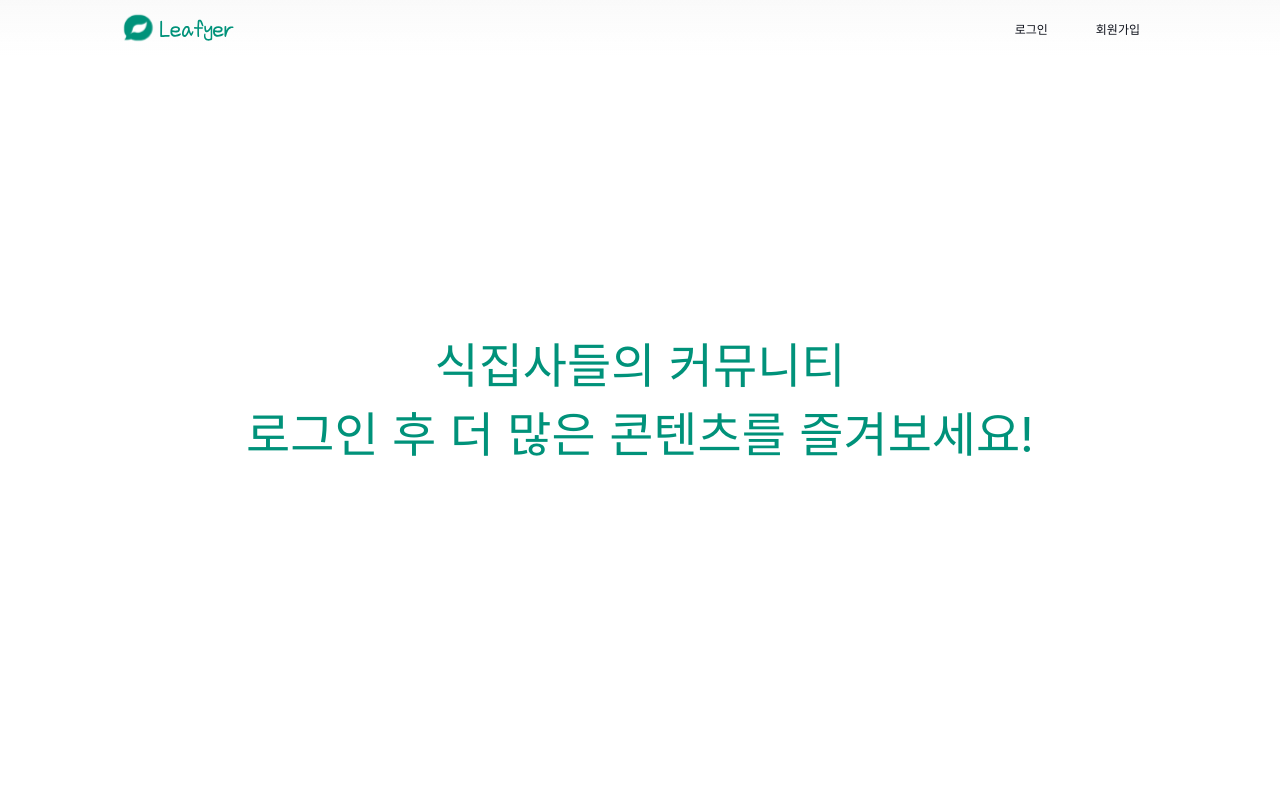
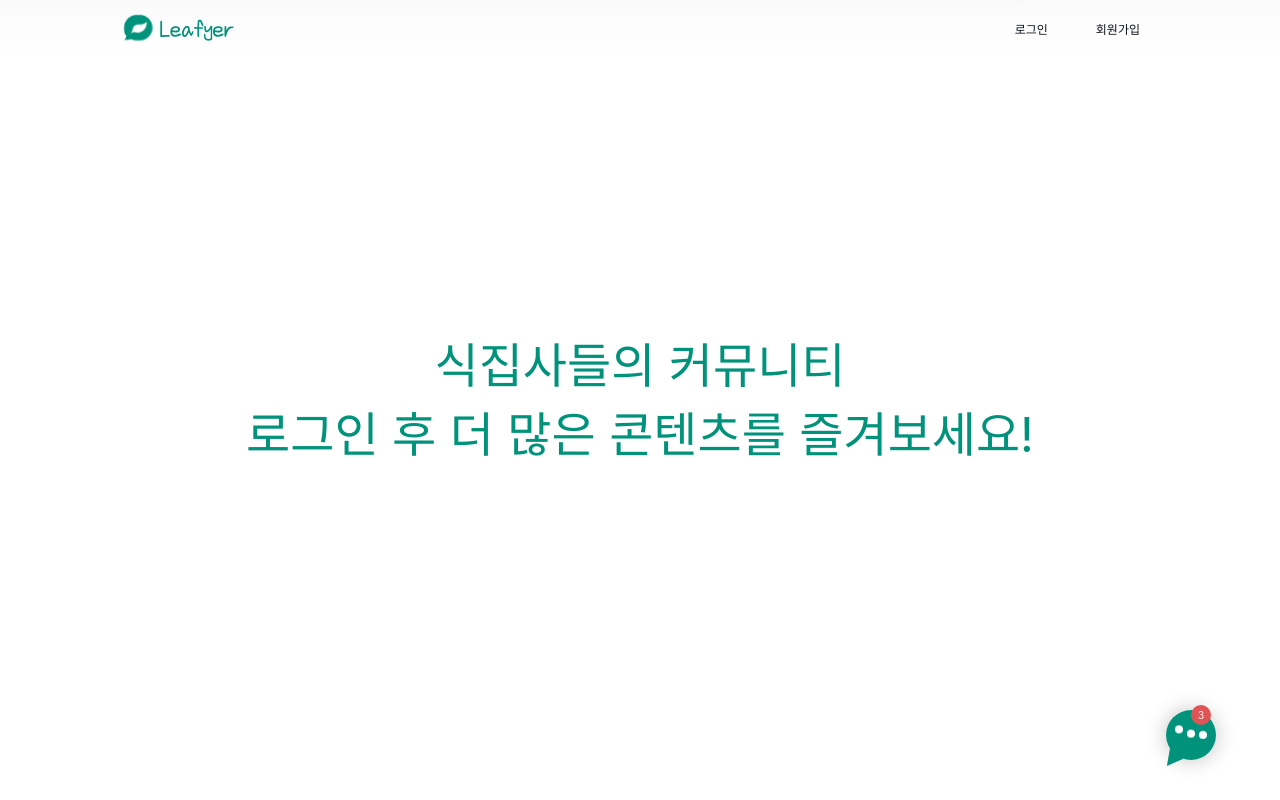
Before and after one commit to LEAFY-7/leafy-front, a React (Create React App) app: page / in a window 1280 px wide. Shown: the top 800 px of the page. Built offline with nearby package versions, Linux system fonts and the light colour scheme; no server answers; a web font is replaced by a local one.

Commit message:
[ADD] 채팅 아이콘 추가

```diff
--- a/src/views/home/index.view.tsx
+++ b/src/views/home/index.view.tsx
@@ -9,6 +9,8 @@ import SearchViewModel from 'viewModel/search/search.viewModel';
 import Typography from 'components/atoms/Typograph/default-typography';
 
 import ChatIcon from 'components/atoms/Icon/chat-icon';
+import { theme } from 'configs/ui.config';
+import pageUrlConfig from 'configs/pageUrl.config';
 /**
  * 메인페이지
  */
@@ -30,8 +32,28 @@ const HomeView = () => {
             <Typography variant="H1" color="primary" textAlign="center">
                 로그인 후 더 많은 콘텐츠를 즐겨보세요!
             </Typography>
+
+            <IconWrapper>
+                <ChatIcon to={pageUrlConfig.chat} count={3} />
+            </IconWrapper>
         </PageContainer>
     );
 };
 
 export default observer(HomeView);
+
+const IconWrapper = styled.div`
+    cursor: pointer;
+    position: fixed;
+    right: 5%;
+    bottom: 5%;
+    border-radius: 50%;
+    box-shadow: 0px 0px 20px 1px rgb(200, 200, 200);
+    width: 50px;
+    height: 50px;
+    display: flex;
+    justify-content: center;
+    align-items: center;
+    background-color: ${theme.colors.white};
+    z-index: 5;
+`;
```
